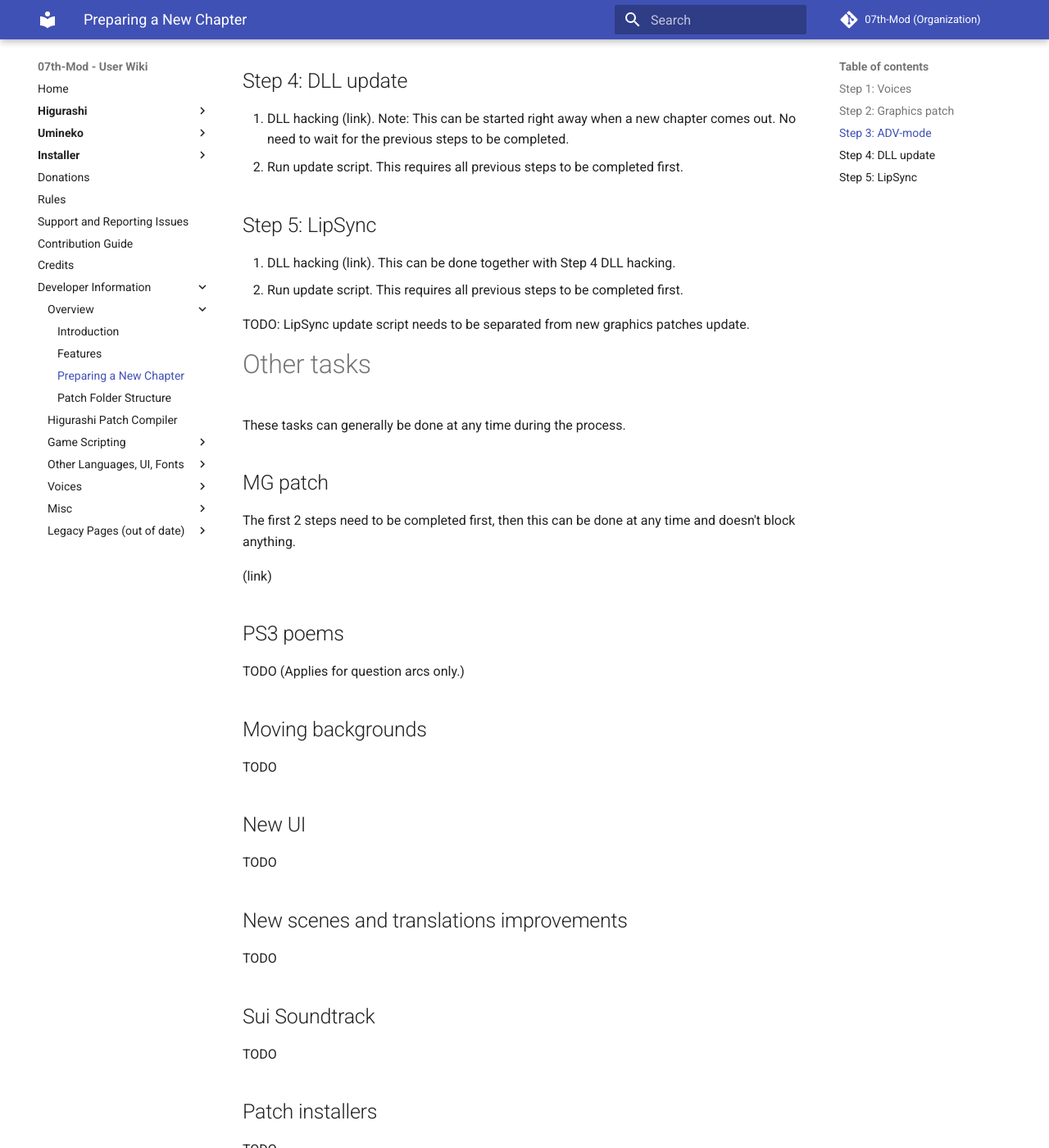
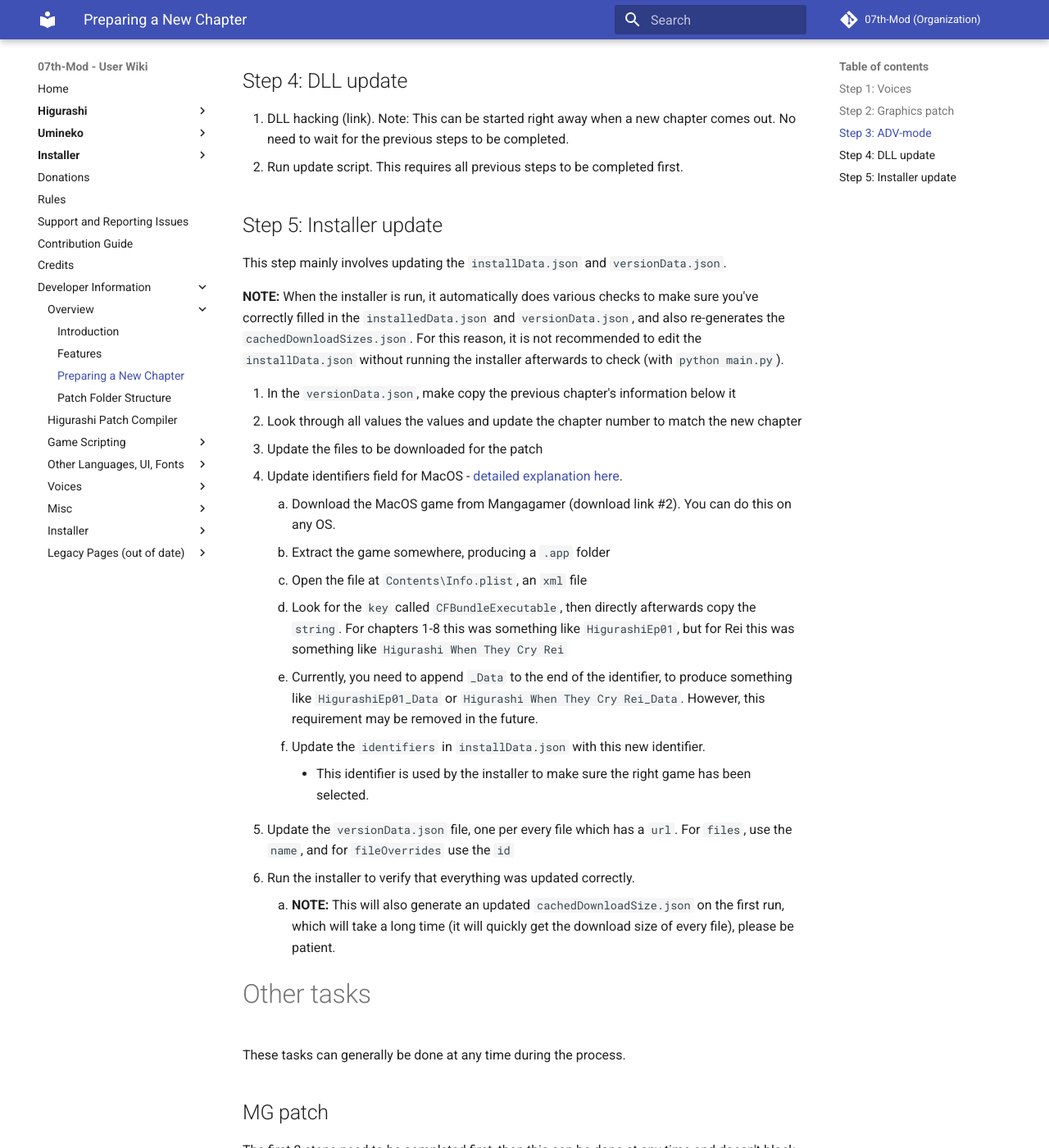
Before and after one commit to 07th-mod/wiki, an MkDocs documentation site: the page built from docs/developer/overview/overview.md, in a window 1280 px wide and 1400 px high, scrolled down 815 px. Shown: the whole window at 82% size. Built offline with MkDocs 1.6.1 and Material for MkDocs 9.7.7, drawn with Linux system fonts in a browser that asks for light colours.

Commit message:
Add installer/identifiers field dev notes

```diff
--- a/docs/developer/overview/overview.md
+++ b/docs/developer/overview/overview.md
@@ -4,22 +4,19 @@
 
 This section covers the main process of creating a patch for each new chapter.
 
-Step 1: Voices
-----
+## Step 1: Voices
 
 1. [Run voice insertion script.](https://github.com/07th-mod/higurashi-dev-guides/wiki/Automated-voice-inserter)
 2. Fix the rest manually (link).
 3. Release a voices-only patch.
 
-Step 2: Graphics patch
-----
+## Step 2: Graphics patch
 
 It is recommended to have at least the automatic voice insertion completed first to avoid conflicts.
 
 TODO: We need to make a new workflow for this based on our recent rework of the graphics patches.
 
-Step 3: ADV-mode
-----
+## Step 3: ADV-mode
 
 Steps 1 and 2 are required for this. The game should still run with vanilla DLL after this step.
 
@@ -27,57 +24,62 @@
 
 TODO: First release should probably happen either after this step or after DLL updates.
 
-Step 4: DLL update
-----
+## Step 4: DLL update
 
 1. DLL hacking (link). Note: This can be started right away when a new chapter comes out. No need to wait for the previous steps to be completed.
 2. Run update script. This requires all previous steps to be completed first.
 
-Step 5: LipSync
-----
+## Step 5: Installer update
 
-1. DLL hacking (link). This can be done together with Step 4 DLL hacking.
-2. Run update script. This requires all previous steps to be completed first.
+This step mainly involves updating the `installData.json` and `versionData.json`.
 
-TODO: LipSync update script needs to be separated from new graphics patches update.
+**NOTE:** When the installer is run, it automatically does various checks to make sure you've correctly filled in the `installedData.json` and `versionData.json`, and also re-generates the `cachedDownloadSizes.json`. For this reason, it is not recommended to edit the `installData.json` without running the installer afterwards to check (with `python main.py`).
+
+1. In the `versionData.json`, make copy the previous chapter's information below it
+2. Look through all values the values and update the chapter number to match the new chapter
+3. Update the files to be downloaded for the patch
+4. Update identifiers field for MacOS - [detailed explanation here](../installer/install-data-json.md#identifiers-field).
+    1. Download the MacOS game from Mangagamer (download link #2). You can do this on any OS.
+    2. Extract the game somewhere, producing a `.app` folder
+    3. Open the file at `Contents\Info.plist`, an `xml` file
+    4. Look for the `key` called `CFBundleExecutable`, then directly afterwards copy the `string`. For chapters 1-8 this was something like `HigurashiEp01`, but for Rei this was something like `Higurashi When They Cry Rei`
+    5. Currently, you need to append `_Data` to the end of the identifier, to produce something like `HigurashiEp01_Data` or `Higurashi When They Cry Rei_Data`. However, this requirement may be removed in the future.
+    6. Update the `identifiers` in `installData.json` with this new identifier.
+        - This identifier is used by the installer to make sure the right game has been selected.
+5. Update the `versionData.json` file, one per every file which has a `url`. For `files`, use the `name`, and for `fileOverrides` use the `id`
+6. Run the installer to verify that everything was updated correctly.
+    1. **NOTE:** This will also generate an updated `cachedDownloadSize.json` on the first run, which will take a long time (it will quickly get the download size of every file), please be patient.
 
 # Other tasks
 
 These tasks can generally be done at any time during the process.
 
-MG patch
-----
+## MG patch
 
 The first 2 steps need to be completed first, then this can be done at any time and doesn't block anything.
 
 (link)
 
-PS3 poems
-----
+## PS3 poems
 
 TODO (Applies for question arcs only.)
 
-Moving backgrounds
-----
+## Moving backgrounds
 
 TODO
 
-New UI
-----
+## New UI
 
 TODO
 
-New scenes and translations improvements
-----
+## New scenes and translations improvements
 
 TODO
 
-Sui Soundtrack
-----
+## Sui Soundtrack
 
 TODO
 
-Patch installers
-----
+## Patch installers
 
 TODO
--- a/mkdocs.yml
+++ b/mkdocs.yml
@@ -55,6 +55,8 @@
             - Automated Voice Inserter: developer/voice/automated-voice-inserter.md
         - Misc:
             - Git Line Endings: developer/misc/git-line-endings.md
+        - Installer:
+            - installData.json: developer/installer/install-data-json.md
         - Legacy Pages (out of date):
             - Old Batch File Installer: developer/legacy/code-overview.md
             - Old Advanced Installer: developer/legacy/technical-details.md
```
